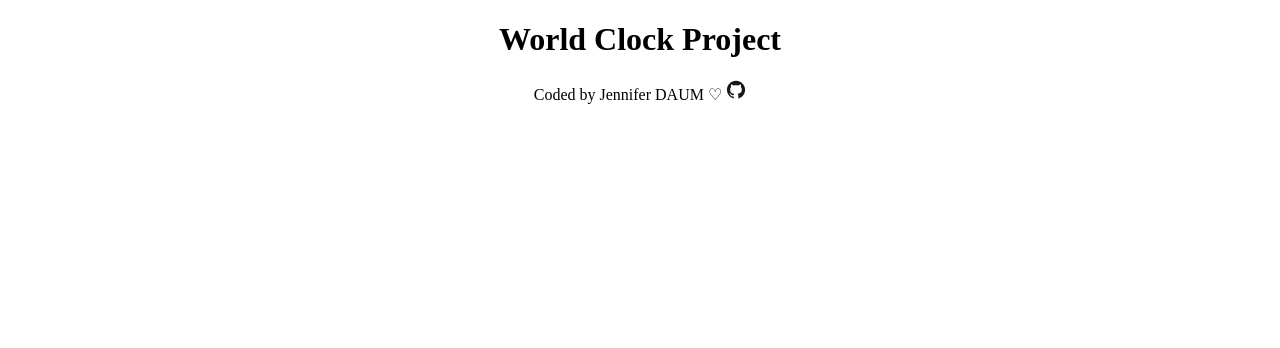
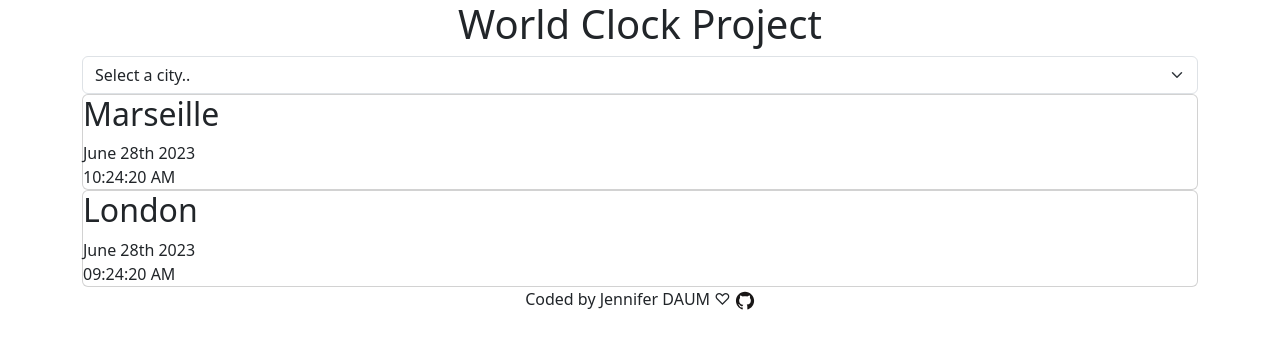
Before and after one commit to jen-daum/world-clock, a plain HTML site: page index.html in a window 1280 px wide. Drawn offline with nearby package versions, Linux system fonts and the light colour scheme.

Commit message:
added bootstrap CDN link and html data.

```diff
--- a/index.html
+++ b/index.html
@@ -3,12 +3,36 @@
   <head>
     <meta charset="UTF-8" />
     <meta name="viewport" content="width=device-width, initial-scale=1.0" />
+    <link
+      href="https://cdn.jsdelivr.net/npm/bootstrap@5.3.0/dist/css/bootstrap.min.css"
+      rel="stylesheet"
+      integrity="sha384-9ndCyUaIbzAi2FUVXJi0CjmCapSmO7SnpJef0486qhLnuZ2cdeRhO02iuK6FUUVM"
+      crossorigin="anonymous"
+    />
     <link rel="stylesheet" href="src/styles.css" />
     <title>World Clocks</title>
   </head>
   <body>
-    <h1>World Clock Project</h1>
+    <div class="container">
+      <h1>World Clock Project</h1>
+      <select class="form-select" aria-label="Default select example">
+        <option selected>Select a city..</option>
+        <option value="1">Paris</option>
+        <option value="2">Marseille</option>
+        <option value="3">Porto</option>
+      </select>
 
+      <div class="card city-card">
+        <h2>Marseille</h2>
+        <div class="date">June 28th 2023</div>
+        <div class="time">10:24:20 AM</div>
+      </div>
+      <div class="card city-card">
+        <h2>London</h2>
+        <div class="date">June 28th 2023</div>
+        <div class="time">09:24:20 AM</div>
+      </div>
+    </div>
     <footer>
       <span class="code-by">Coded by Jennifer DAUM ♡ </span>
       <a href="https://github.com/jen-daum/world-clock" target="”_blank”">
```
